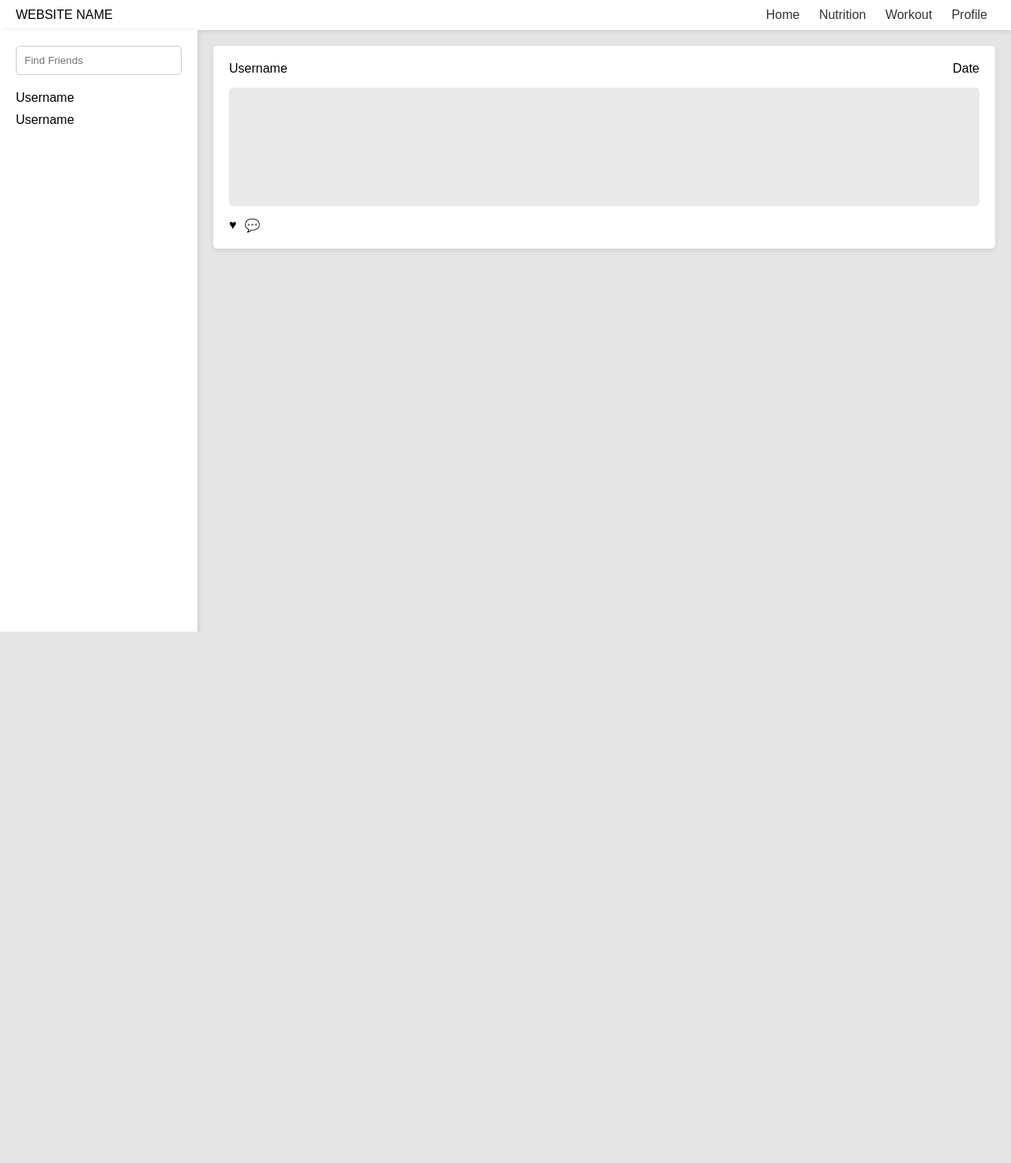
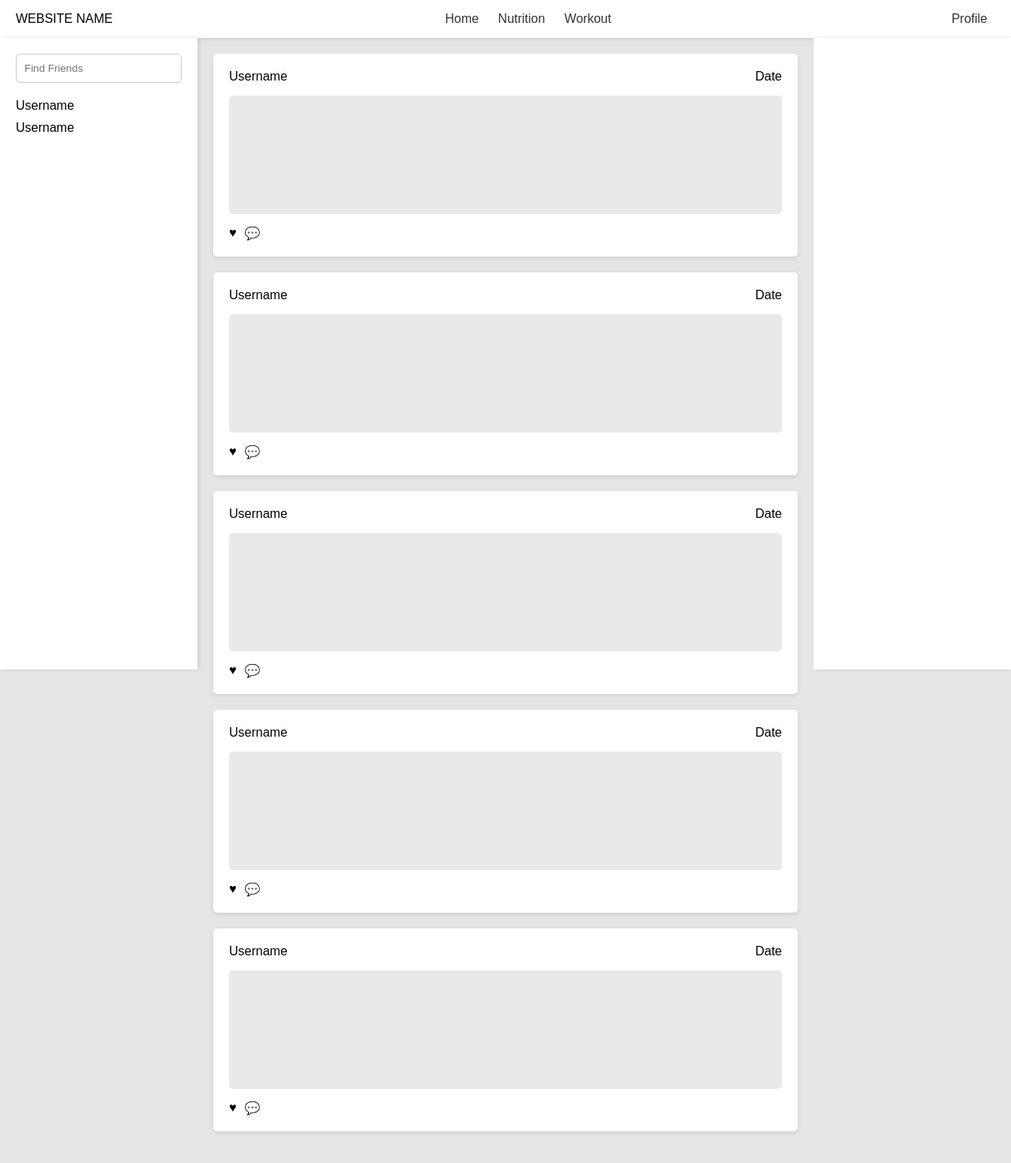
Before and after one commit to ConorHarkin/FYP, a Flask app: page / in a window 1280 px wide. Shown: the whole page at 79% size. Before the commit the page ends 800 px from the top, so only its background shows below. Run offline with Flask 3, Linux system fonts and the light colour scheme.

Commit message:
More work on the home page done and needed

```diff
--- a/static/css/styles.css
+++ b/static/css/styles.css
@@ -10,12 +10,22 @@
   }
 
   .navbar {
-    background-color: #ffffff;
     display: flex;
     justify-content: space-between;
     padding: 10px 20px;
     align-items: center;
+    background-color: #ffffff;
     box-shadow: 0 2px 5px rgba(0,0,0,0.1);
+  }
+
+  /* This wrapper will help to center the middle links */
+  .navbar-center-links {
+    margin: 0 30px; /* Adjust the value as needed */
+    text-decoration: none;
+    color: #333;
+    padding: 5px 10px;
+    border-radius: 5px;
+    transition: background-color 0.3s ease;
   }
 
   .navbar a {
@@ -30,6 +40,11 @@
     background-color: #f2f2f2;
   }
 
+  .navbar-item {
+    position: relative;
+    display: inline-block;
+  }
+
   .sidebar {
     width: 250px;
     background-color: #ffffff;
@@ -38,6 +53,8 @@
     position: fixed;
     box-shadow: 2px 0 5px rgba(0,0,0,0.1);
   }
+
+
 
   .sidebar input[type="search"] {
     width: 100%;
@@ -57,8 +74,10 @@
 
   .content {
     margin-left: 250px;
+    margin-right: 250px; /* New right margin, same as the right sidebar width */
     padding: 20px;
   }
+
 
   .post {
     background-color: #ffffff;
@@ -98,3 +117,35 @@
   .comment {
     /* Styling for the comment icon */
   }
+
+  .sidebar.right {
+    right: 0; /* Position the right sidebar on the right side */
+    left: auto; /* Override the left property from the original sidebar */
+}
+
+.dropdown-content {
+  display: none;
+  position: absolute;
+  background-color: #f9f9f9;
+  min-width: 160px;
+  box-shadow: 0px 8px 16px 0px rgba(0,0,0,0.2);
+  z-index: 1;
+}
+
+/* Links inside the dropdown */
+.dropdown-content a {
+  color: black;
+  padding: 12px 16px;
+  text-decoration: none;
+  display: block;
+}
+
+/* Change color of dropdown links on hover */
+.dropdown-content a:hover {
+  background-color: #f1f1f1;
+}
+
+/* Show the dropdown menu on hover */
+.navbar-item:hover .dropdown-content {
+  display: block;
+}
--- a/templates/home.html
+++ b/templates/home.html
@@ -10,11 +10,17 @@
 
 <div class="navbar">
   <div>WEBSITE NAME</div>
-  <div>
+  <div class="navbar-center-links">
     <a href="#home">Home</a>
     <a href="#nutrition">Nutrition</a>
     <a href="#workout">Workout</a>
+  </div>
+  <div class="navbar-item">
     <a href="#profile">Profile</a>
+    <div class="dropdown-content">
+      <a href="/signin">Sign in</a>
+      <a href="/signup">Sign up</a>
+    </div>
   </div>
 </div>
 
@@ -25,6 +31,9 @@
     <div class="friend">Username</div>
   </div>
 </div>
+
+<div class="sidebar right"></div>
+
 
 <div class="content">
   <div class="post">
@@ -41,7 +50,65 @@
     </div>
   </div>
   <!-- Additional posts... -->
+  <div class="post">
+    <div class="post-header">
+      <span class="username">Username</span>
+      <span class="date">Date</span>
+    </div>
+    <div class="post-body">
+      <!-- Post content goes here -->
+    </div>
+    <div class="post-footer">
+      <span class="icon heart">♥</span>
+      <span class="icon comment">💬</span>
+    </div>
+  </div>
+  <!-- Additional posts... -->
+  <div class="post">
+    <div class="post-header">
+      <span class="username">Username</span>
+      <span class="date">Date</span>
+    </div>
+    <div class="post-body">
+      <!-- Post content goes here -->
+    </div>
+    <div class="post-footer">
+      <span class="icon heart">♥</span>
+      <span class="icon comment">💬</span>
+    </div>
+  </div>
+  <!-- Additional posts... -->
+  <div class="post">
+    <div class="post-header">
+      <span class="username">Username</span>
+      <span class="date">Date</span>
+    </div>
+    <div class="post-body">
+      <!-- Post content goes here -->
+    </div>
+    <div class="post-footer">
+      <span class="icon heart">♥</span>
+      <span class="icon comment">💬</span>
+    </div>
+  </div>
+  <!-- Additional posts... -->
+  <div class="post">
+    <div class="post-header">
+      <span class="username">Username</span>
+      <span class="date">Date</span>
+    </div>
+    <div class="post-body">
+      <!-- Post content goes here -->
+    </div>
+    <div class="post-footer">
+      <span class="icon heart">♥</span>
+      <span class="icon comment">💬</span>
+    </div>
+  </div>
+  <!-- Additional posts... -->
+
 </div>
+
 
 </body>
 </html>
```
